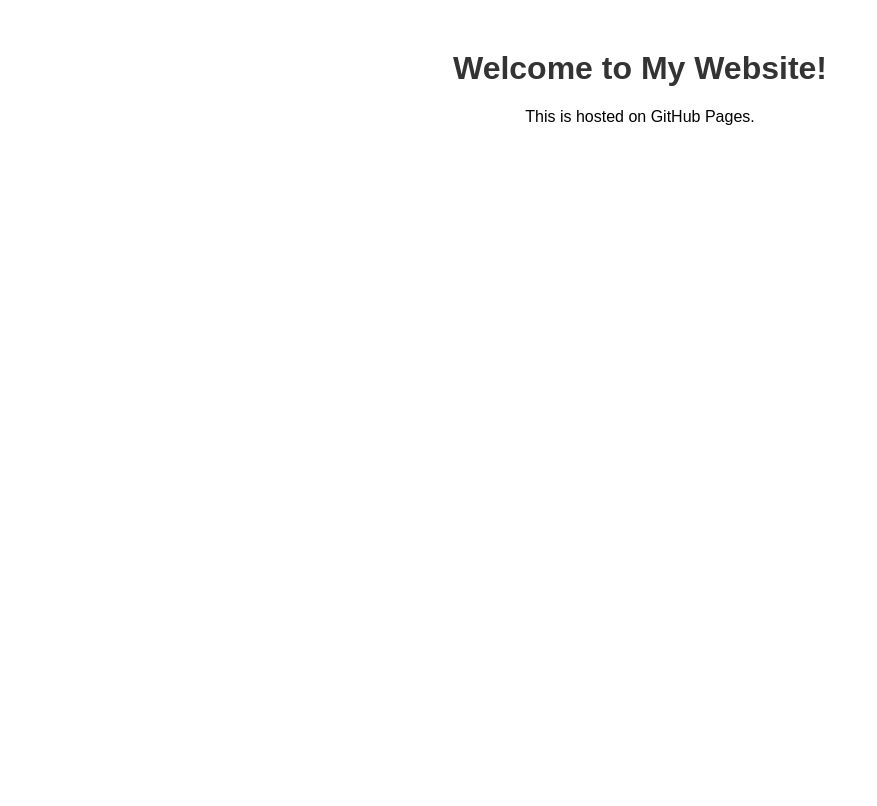
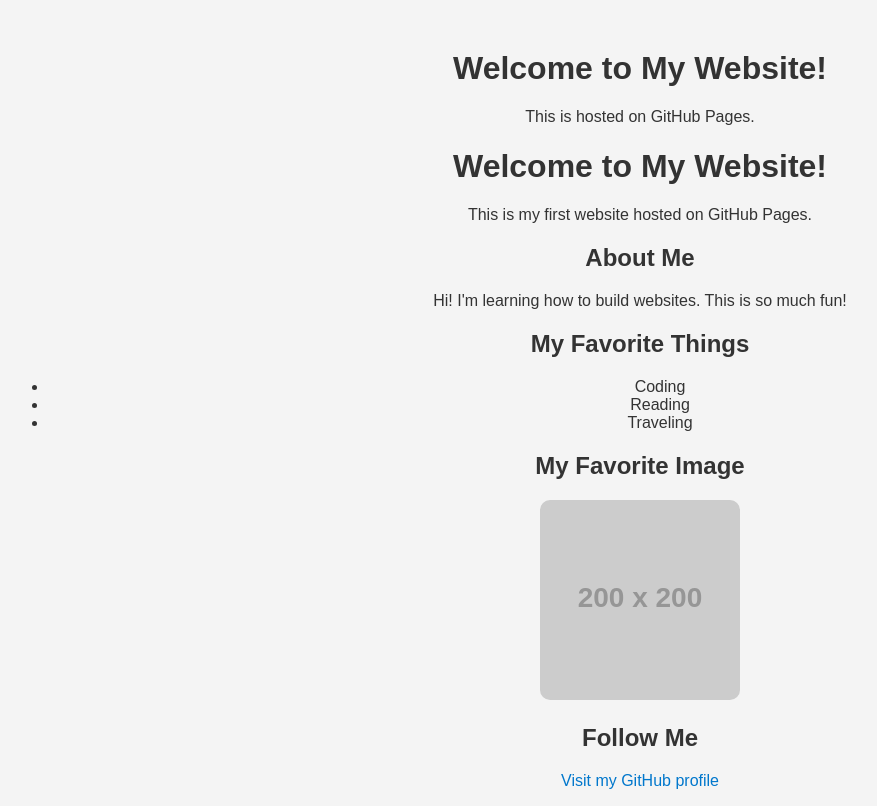
Before and after one commit to Akib00000/Ak47, a plain HTML site: page index.html in a window 1280 px wide. Shown: the whole page, without its empty margins (0-877 px from the left). Drawn offline with Linux system fonts and the light colour scheme; placeholder pictures from the web are drawn by us.

Commit message:
Update index.html

```diff
--- a/index.html
+++ b/index.html
@@ -18,3 +18,54 @@
   <p>This is hosted on GitHub Pages.</p>
 </body>
 </html>
+<!DOCTYPE html>
+<html>
+<head>
+  <title>My Website</title>
+  <style>
+    body {
+      font-family: Arial, sans-serif;
+      text-align: center;
+      margin-top: 50px;
+      background-color: #f4f4f4;
+      color: #333;
+    }
+    h1 {
+      color: #333;
+    }
+    img {
+      width: 200px;
+      border-radius: 10px;
+    }
+    a {
+      color: #0077cc;
+      text-decoration: none;
+    }
+    a:hover {
+      text-decoration: underline;
+    }
+  </style>
+</head>
+<body>
+  <h1>Welcome to My Website!</h1>
+  <p>This is my first website hosted on GitHub Pages.</p>
+
+  <h2>About Me</h2>
+  <p>Hi! I'm learning how to build websites. This is so much fun!</p>
+
+  <h2>My Favorite Things</h2>
+  <ul>
+    <li>Coding</li>
+    <li>Reading</li>
+    <li>Traveling</li>
+  </ul>
+
+  <h2>My Favorite Image</h2>
+  <img src="https://via.placeholder.com/200" alt="Placeholder Image">
+
+  <h2>Follow Me</h2>
+  <p>
+    <a href="https://github.com/yourusername" target="_blank">Visit my GitHub profile</a>
+  </p>
+</body>
+</html>
```
